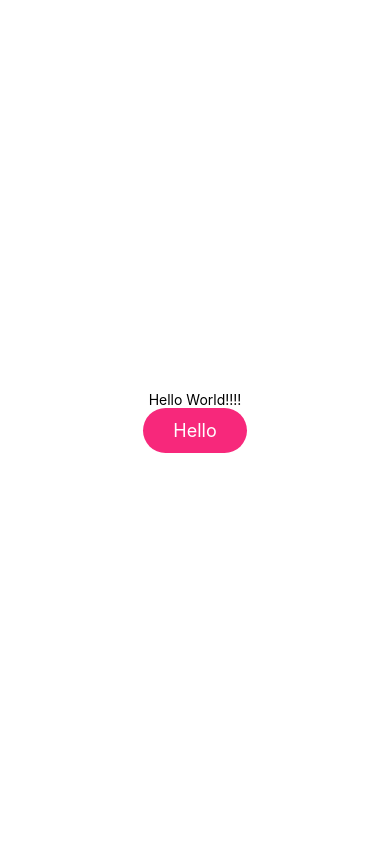
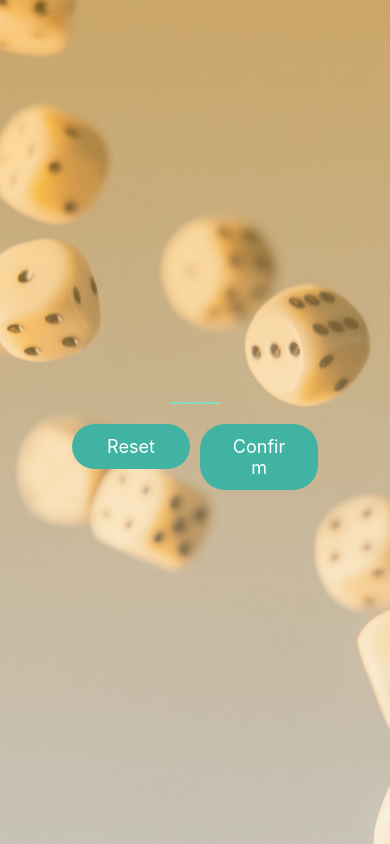
Before and after one commit to jakeRPowell/numberGuessing, a React Native app: screen / in a window 390 px wide. Built offline with nearby package versions, Linux system fonts and the light colour scheme.

Commit message:
implement start screen

```diff
--- a/App.js
+++ b/App.js
@@ -1,22 +1,54 @@
+import React, { useState } from 'react';
 import { StatusBar } from 'expo-status-bar';
-import { StyleSheet, Text, View } from 'react-native';
-import PrimaryButton from './components/PrimaryButton';
+import { ImageBackground, StyleSheet, Text, View } from 'react-native';
+import { LinearGradient } from 'expo-linear-gradient';
+import StartGameScreen from './screens/StartGameScreen';
+import GameScreen from './screens/GameScreen';
 
 export default function App() {
+  const [userNumber, setUserNumber] = useState(null);
+
+  const pickedNumberHandler = (number) => {
+    setUserNumber(number);
+  };
+
   return (
-    <View style={styles.container}>
-      <Text>Hello World!!!!</Text>
-      <PrimaryButton>Hello</PrimaryButton>
-      <StatusBar style="auto" />
-    </View>
+    <LinearGradient colors={['#f7ae2f', '#f5e6cc']} style={styles.root}>
+      <ImageBackground
+        source={require('./assets/images/background.jpg')}
+        resizeMode="cover"
+        style={styles.root}
+        imageStyle={styles.backgroundImage}
+      >
+        <StatusBar style="light" />
+        <View style={styles.rootInner}>
+          {userNumber ? (
+            <GameScreen />
+          ) : (
+            <StartGameScreen onPickNumber={pickedNumberHandler} />
+          )}
+        </View>
+      </ImageBackground>
+    </LinearGradient>
   );
 }
 
 const styles = StyleSheet.create({
-  container: {
+  root: {
     flex: 1,
-    backgroundColor: '#fff',
+  },
+  rootInner: {
+    flex: 1,
+    padding: 20,
+    width: '100%',
+    height: '100%',
     alignItems: 'center',
     justifyContent: 'center',
   },
+  backgroundImage: {
+    flex: 1,
+    width: '100%',
+    height: '100%',
+    opacity: 0.5,
+  },
 });
--- a/app.json
+++ b/app.json
@@ -6,14 +6,13 @@
     "orientation": "portrait",
     "icon": "./assets/icon.png",
     "userInterfaceStyle": "light",
+
     "splash": {
       "image": "./assets/splash.png",
       "resizeMode": "contain",
       "backgroundColor": "#ffffff"
     },
-    "assetBundlePatterns": [
-      "**/*"
-    ],
+    "assetBundlePatterns": ["**/*"],
     "ios": {
       "supportsTablet": true
     },
--- a/components/PrimaryButton.tsx
+++ b/components/PrimaryButton.tsx
@@ -1,24 +1,71 @@
-import { Pressable, StyleSheet, Text, View } from 'react-native';
+import { ReactNode } from 'react';
+import { Platform, Pressable, StyleSheet, Text, View } from 'react-native';
 
-export default function PrimaryButton(props: any) {
+type PrimaryButtonProps = {
+  children: ReactNode;
+  backgroundColor?: string;
+  onPress?: () => void;
+};
+
+export default function PrimaryButton({
+  onPress,
+  backgroundColor = '#41b3a3',
+  children,
+}: PrimaryButtonProps) {
+  const isAndroid = Platform.OS === 'android';
+
   return (
-    <Pressable>
-      <View style={styles.button}>
-        <Text style={styles.buttonText}>{props.children}</Text>
-      </View>
-    </Pressable>
+    <View style={styles.buttonContainer}>
+      <Pressable
+        onPress={onPress}
+        android_ripple={{
+          color: 'rgba(255,255,255,0.2)',
+          borderless: true,
+        }}
+        style={({ pressed }) => [
+          pressed
+            ? [
+                { backgroundColor: backgroundColor },
+                styles.button,
+                styles.pressed,
+              ]
+            : [{ backgroundColor: backgroundColor }, styles.button],
+        ]}
+      >
+        <Text style={styles.buttonText}>{children}</Text>
+      </Pressable>
+    </View>
   );
 }
 
 const styles = StyleSheet.create({
+  buttonContainer: {
+    flex: 1,
+    borderRadius: 25,
+    ...Platform.select({
+      ios: {
+        shadowColor: 'black',
+        shadowOffset: { width: 0, height: 2 },
+        shadowOpacity: 0.26,
+        shadowRadius: 2.26,
+      },
+      android: {
+        elevation: 5,
+      },
+    }),
+  },
+
   button: {
-    backgroundColor: '#f7287b',
     paddingVertical: 12,
     paddingHorizontal: 30,
     borderRadius: 25,
   },
   buttonText: {
+    textAlign: 'center',
     color: 'white',
     fontSize: 18,
   },
+  pressed: {
+    opacity: 0.5,
+  },
 });
--- a/package.json
+++ b/package.json
@@ -14,7 +14,8 @@
     "react": "18.2.0",
     "react-native": "0.71.7",
     "@types/react": "~18.0.27",
-    "typescript": "^4.9.4"
+    "typescript": "^4.9.4",
+    "expo-linear-gradient": "~12.1.2"
   },
   "devDependencies": {
     "@babel/core": "^7.20.0",
--- a/screens/GameScreen.tsx
+++ b/screens/GameScreen.tsx
@@ -0,0 +1,20 @@
+import { View, Text, StyleSheet } from 'react-native';
+import React from 'react';
+
+export default function GameScreen() {
+  return (
+    <View style={styles.screen}>
+      <Text>GameScreen</Text>
+    </View>
+  );
+}
+
+const styles = StyleSheet.create({
+  screen: {
+    alignItems: 'center',
+    justifyContent: 'center',
+    flex: 1,
+    width: '100%',
+    gap: 20,
+  },
+});
--- a/screens/StartGameScreen.tsx
+++ b/screens/StartGameScreen.tsx
@@ -1,10 +1,77 @@
-import React from 'react';
-import { Text, View } from 'react-native';
+import React, { useState } from 'react';
+import { Alert, StyleSheet, TextInput, View } from 'react-native';
+import PrimaryButton from '../components/PrimaryButton';
 
-export default function StartGameScreen() {
+type Props = {
+  onPickNumber: (chosenNumber: number) => void;
+};
+
+export default function StartGameScreen({ onPickNumber }: Props) {
+  const [enteredNumber, setEnteredNumber] = useState('');
+
+  const numberInputHandler = (inputText: string) => {
+    setEnteredNumber(inputText);
+  };
+
+  const confirmInputHandler = () => {
+    const chosenNumber = parseInt(enteredNumber);
+
+    if (isNaN(chosenNumber) || chosenNumber <= 0 || chosenNumber > 99) {
+      Alert.alert(
+        'Invalid number!',
+        'Number has to be a number between 1 and 99.',
+        [{ text: 'Okay', style: 'destructive', onPress: reset }]
+      );
+      return;
+    } else {
+      onPickNumber(chosenNumber);
+    }
+  };
+
+  const reset = () => {
+    console.log('reset');
+  };
+
   return (
-    <View>
-      <Text>Start</Text>
+    <View style={styles.inputContainer}>
+      <TextInput
+        style={styles.numberInput}
+        maxLength={2}
+        keyboardType="number-pad"
+        autoCorrect={false}
+        value={enteredNumber}
+        onChangeText={numberInputHandler}
+      />
+
+      <View style={styles.buttonContainer}>
+        <PrimaryButton onPress={reset}>Reset</PrimaryButton>
+        <PrimaryButton onPress={confirmInputHandler}>Confirm</PrimaryButton>
+      </View>
     </View>
   );
 }
+
+const styles = StyleSheet.create({
+  inputContainer: {
+    alignItems: 'center',
+    justifyContent: 'center',
+    flex: 1,
+    width: '100%',
+    gap: 20,
+  },
+
+  numberInput: {
+    textAlign: 'center',
+    width: 50,
+    height: 50,
+    fontSize: 30,
+    borderBottomColor: '#85dcbe',
+    borderBottomWidth: 2,
+    fontWeight: 'bold',
+    color: '#85dcbe',
+  },
+  buttonContainer: {
+    flexDirection: 'row',
+    gap: 10,
+  },
+});
```
Also changed, not shown: assets/images/background.jpg (added), 1 other file (tests, documents, lock files or other folders).
